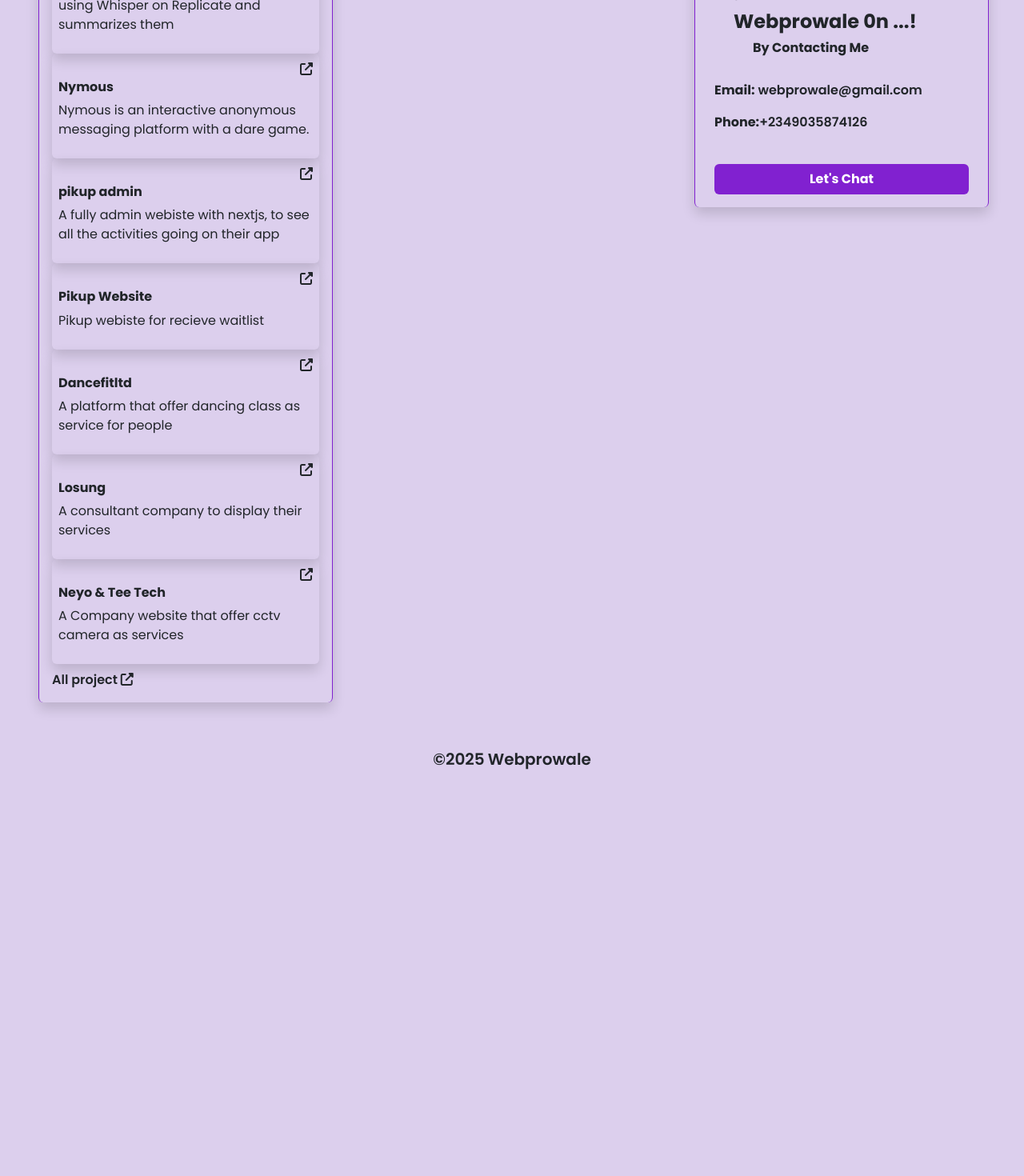
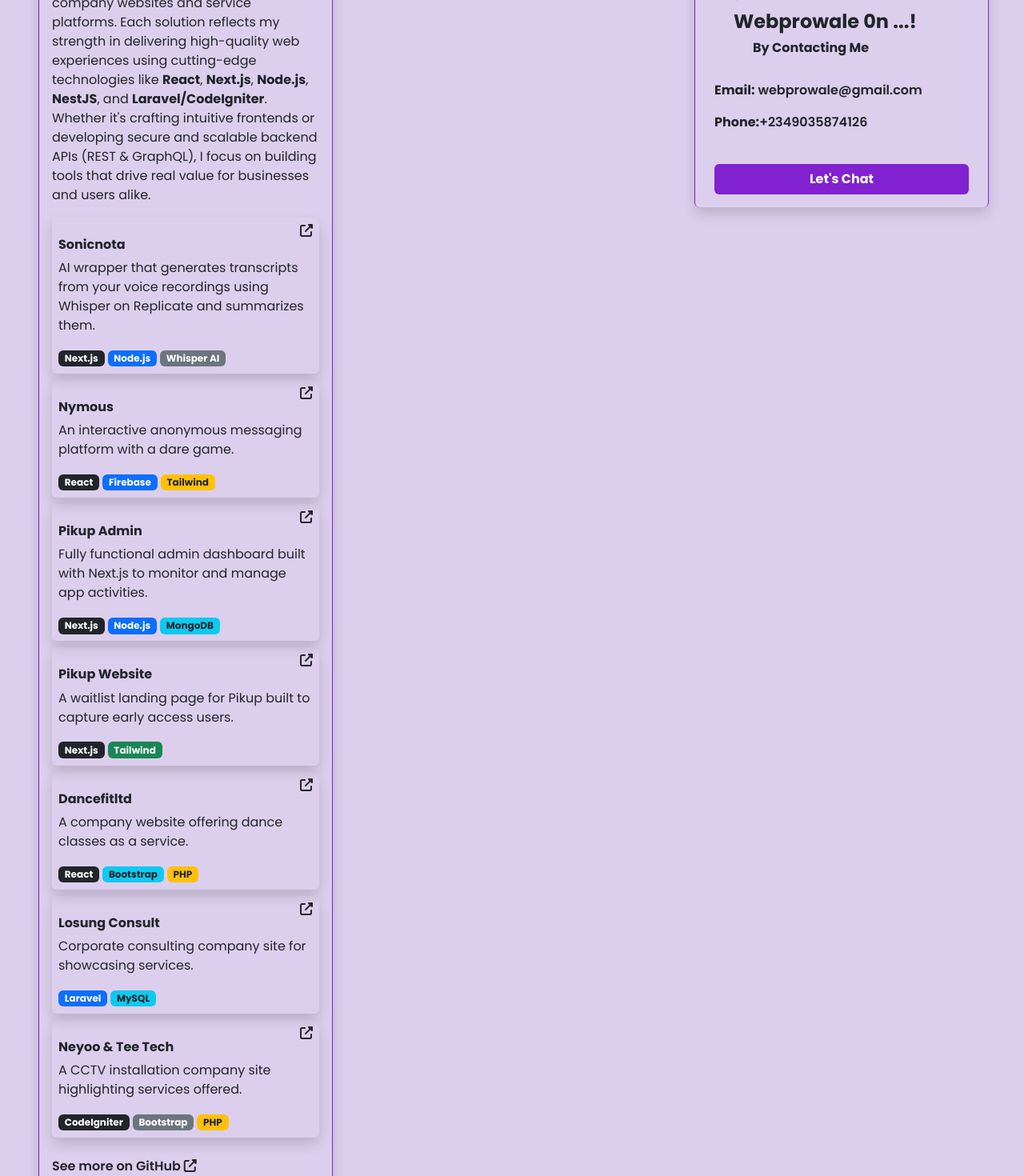
Before and after one commit to Webprowale/webprowale, a React (Vite) app: page / in a window 1280 px wide. Shown: the part 1100-2570 px from the top of the page at 80% size. Before the commit the page ends 2084 px from the top, so only its background shows below. Built offline with nearby package versions, Linux system fonts and the light colour scheme.

Commit message:
add badget

```diff
--- a/src/Components/SeeLatestWork.jsx
+++ b/src/Components/SeeLatestWork.jsx
@@ -1,125 +1,162 @@
 import React from "react";
-import web from "../Images/web1.png";
 import { Link } from "react-router-dom";
 import { useRef } from 'react';
 import { gsap } from 'gsap';
 import { useGSAP } from '@gsap/react';
+
 function SeeLatestWork() {
   const con = useRef(null);
-  useGSAP(()=>{
+
+  useGSAP(() => {
     gsap.from(con.current, {
-      duration:3.5,
+      duration: 3.5,
       ease: "bounce.out",
       y: 200
-      });
-  })
+    });
+  });
+
   return (
-    <div className="rounded shadow px-3 pt-2 d-flex flex-column  mt-2 con1" ref={con}>
+    <div className="rounded shadow px-3 pt-2 d-flex flex-column mt-2 con1" ref={con}>
       <div className="mx-auto mt-1">
         <h6 className="fs-4 fw-bold">See My</h6>
-        <h5 className="fs-5 fw-bold ms-4 ">Latest Work</h5>
+        <h5 className="fs-5 fw-bold ms-4">Latest Work</h5>
       </div>
+
+      <p className="text-start mt-2">
+        Here’s a curated selection of real-world projects I’ve worked on — from AI-powered transcription apps and full-scale admin dashboards to modern company websites and service platforms. Each solution reflects my strength in delivering high-quality web experiences using cutting-edge technologies like <strong>React</strong>, <strong>Next.js</strong>, <strong>Node.js</strong>, <strong>NestJS</strong>, and <strong>Laravel/CodeIgniter</strong>. Whether it's crafting intuitive frontends or developing secure and scalable backend APIs (REST & GraphQL), I focus on building tools that drive real value for businesses and users alike.
+      </p>
+
       <div className="d-flex flex-column">
-         <div className="rounded shadow p-2">
+        {/* Sonicnota */}
+        <div className="rounded shadow p-2 mb-2">
           <Link target="_blank" to="https://www.sonicnota.com/">
             <div className="d-flex align-items-end justify-content-end">
-              <Link target="_blank" to="https://www.sonicnota.com/">
-                <i class="fas fa-external-link-alt"></i>
-              </Link>
+              <i className="fas fa-external-link-alt"></i>
             </div>
             <h5 className="fw-bold fs-6">Sonicnota</h5>
             <p>
-              Build an AI wrapper that generates transcripts from your voice recordings using Whisper on Replicate and summarizes them
+              AI wrapper that generates transcripts from your voice recordings using Whisper on Replicate and summarizes them.
             </p>
+            <div className="mt-1">
+              <span className="badge bg-dark me-1">Next.js</span>
+              <span className="badge bg-primary me-1">Node.js</span>
+              <span className="badge bg-secondary me-1">Whisper AI</span>
+            </div>
           </Link>
         </div>
-        <div className="rounded shadow p-2">
+
+        {/* Nymous */}
+        <div className="rounded shadow p-2 mb-2">
           <Link target="_blank" to="https://nymous-app.netlify.app/">
             <div className="d-flex align-items-end justify-content-end">
-              <Link target="_blank" to="https://nymous-app.netlify.app/">
-                <i class="fas fa-external-link-alt"></i>
-              </Link>
+              <i className="fas fa-external-link-alt"></i>
             </div>
             <h5 className="fw-bold fs-6">Nymous</h5>
             <p>
-              Nymous is an interactive anonymous messaging platform with a
-              dare game.
+              An interactive anonymous messaging platform with a dare game.
             </p>
+            <div className="mt-1">
+              <span className="badge bg-dark me-1">React</span>
+              <span className="badge bg-primary me-1">Firebase</span>
+              <span className="badge bg-warning text-dark me-1">Tailwind</span>
+            </div>
           </Link>
         </div>
-         <div className="rounded shadow p-2">
+
+        {/* Pikup Admin */}
+        <div className="rounded shadow p-2 mb-2">
           <Link target="_blank" to="https://pikup-control.vercel.app/">
             <div className="d-flex align-items-end justify-content-end">
-              <Link target="_blank" to="https://pikup-control.vercel.app/">
-                <i class="fas fa-external-link-alt"></i>
-              </Link>
+              <i className="fas fa-external-link-alt"></i>
             </div>
-            <h5 className="fw-bold fs-6">pikup admin</h5>
+            <h5 className="fw-bold fs-6">Pikup Admin</h5>
             <p>
-              A fully admin webiste with nextjs, to see all the activities going on their app
+              Fully functional admin dashboard built with Next.js to monitor and manage app activities.
             </p>
+            <div className="mt-1">
+              <span className="badge bg-dark me-1">Next.js</span>
+              <span className="badge bg-primary me-1">Node.js</span>
+              <span className="badge bg-info text-dark me-1">MongoDB</span>
+            </div>
           </Link>
         </div>
-        <div className="rounded shadow p-2">
+
+        {/* Pikup Website */}
+        <div className="rounded shadow p-2 mb-2">
           <Link target="_blank" to="https://pikup-six.vercel.app/">
             <div className="d-flex align-items-end justify-content-end">
-              <Link target="_blank" to="https://pikup-six.vercel.app/">
-                <i class="fas fa-external-link-alt"></i>
-              </Link>
+              <i className="fas fa-external-link-alt"></i>
             </div>
             <h5 className="fw-bold fs-6">Pikup Website</h5>
             <p>
-              Pikup webiste for recieve waitlist
+              A waitlist landing page for Pikup built to capture early access users.
             </p>
+            <div className="mt-1">
+              <span className="badge bg-dark me-1">Next.js</span>
+              <span className="badge bg-success me-1">Tailwind</span>
+            </div>
           </Link>
         </div>
-        <div className="rounded shadow p-2">
+
+        {/* Dancefitltd */}
+        <div className="rounded shadow p-2 mb-2">
           <Link target="_blank" to="https://dancefitltd.co.uk/">
             <div className="d-flex align-items-end justify-content-end">
-              <Link target="_blank" to="https://dancefitltd.co.uk/">
-                <i class="fas fa-external-link-alt"></i>
-              </Link>
+              <i className="fas fa-external-link-alt"></i>
             </div>
             <h5 className="fw-bold fs-6">Dancefitltd</h5>
             <p>
-              A platform that offer dancing class as service for people
+              A company website offering dance classes as a service.
             </p>
+            <div className="mt-1">
+              <span className="badge bg-dark me-1">React</span>
+              <span className="badge bg-info text-dark me-1">Bootstrap</span>
+              <span className="badge bg-warning text-dark me-1">PHP</span>
+            </div>
+          </Link>
+        </div>
+
+        {/* Losung */}
+        <div className="rounded shadow p-2 mb-2">
+          <Link target="_blank" to="https://losungconsult.com/">
+            <div className="d-flex align-items-end justify-content-end">
+              <i className="fas fa-external-link-alt"></i>
+            </div>
+            <h5 className="fw-bold fs-6">Losung Consult</h5>
+            <p>
+              Corporate consulting company site for showcasing services.
+            </p>
+            <div className="mt-1">
+              <span className="badge bg-primary me-1">Laravel</span>
+              <span className="badge bg-info text-dark me-1">MySQL</span>
+            </div>
+          </Link>
+        </div>
+
+        {/* Neyoo & Tee Tech */}
+        <div className="rounded shadow p-2 mb-2">
+          <Link target="_blank" to="https://neyooandteetech.com/">
+            <div className="d-flex align-items-end justify-content-end">
+              <i className="fas fa-external-link-alt"></i>
+            </div>
+            <h5 className="fw-bold fs-6">Neyoo & Tee Tech</h5>
+            <p>
+              A CCTV installation company site highlighting services offered.
+            </p>
+            <div className="mt-1">
+              <span className="badge bg-dark me-1">CodeIgniter</span>
+              <span className="badge bg-secondary me-1">Bootstrap</span>
+              <span className="badge bg-warning text-dark me-1">PHP</span>
+            </div>
           </Link>
         </div>
       </div>
-      <div className="rounded shadow p-2">
-          <Link target="_blank" to="https://losungconsult.com/">
-            <div className="d-flex align-items-end justify-content-end">
-              <Link target="_blank" to="https://losungconsult.com/">
-                <i class="fas fa-external-link-alt"></i>
-              </Link>
-            </div>
-            <h5 className="fw-bold fs-6">Losung</h5>
-            <p>
-              A consultant company to display their services
-            </p>
-          </Link>
-        </div>
-        <div className="rounded shadow p-2">
-          <Link target="_blank" to="https://neyooandteetech.com/">
-            <div className="d-flex align-items-end justify-content-end">
-              <Link target="_blank" to="https://neyooandteetech.com/">
-                <i class="fas fa-external-link-alt"></i>
-              </Link>
-            </div>
-            <h5 className="fw-bold fs-6">Neyo & Tee Tech</h5>
-            <p>
-              A Company website that offer cctv camera as services
-            </p>
-          </Link>
-        </div>
-      <p className="fw-semibold mt-2">
-        All project{" "}
-        <span>
-          <Link target="_blank" to="https://github.com/Webprowale">
-            <i class="fas fa-external-link-alt"></i>
-          </Link>
-        </span>
+
+      <p className="fw-semibold mt-3">
+        See more on{" "}
+        <Link target="_blank" to="https://github.com/Webprowale">
+          GitHub <i className="fas fa-external-link-alt"></i>
+        </Link>
       </p>
     </div>
   );
```
